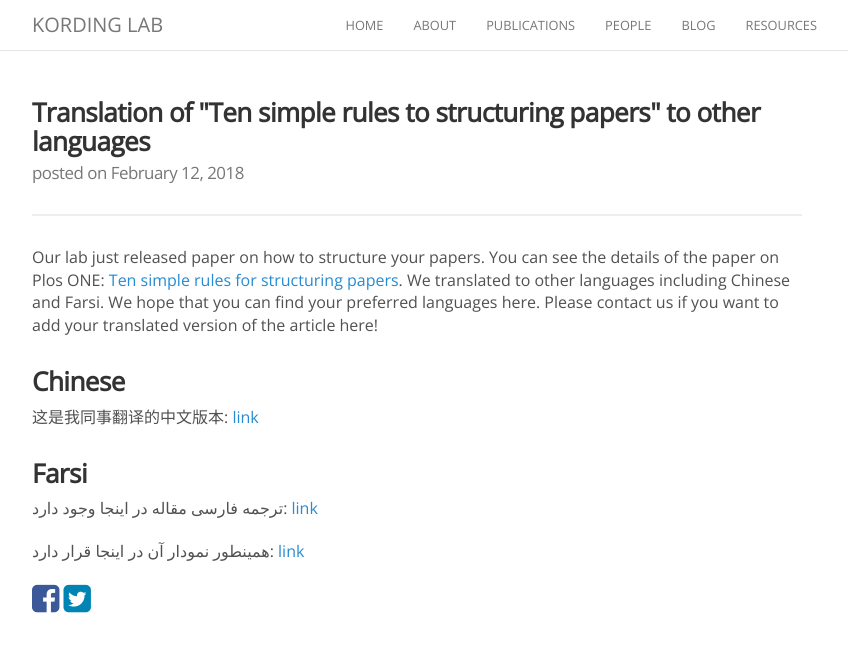
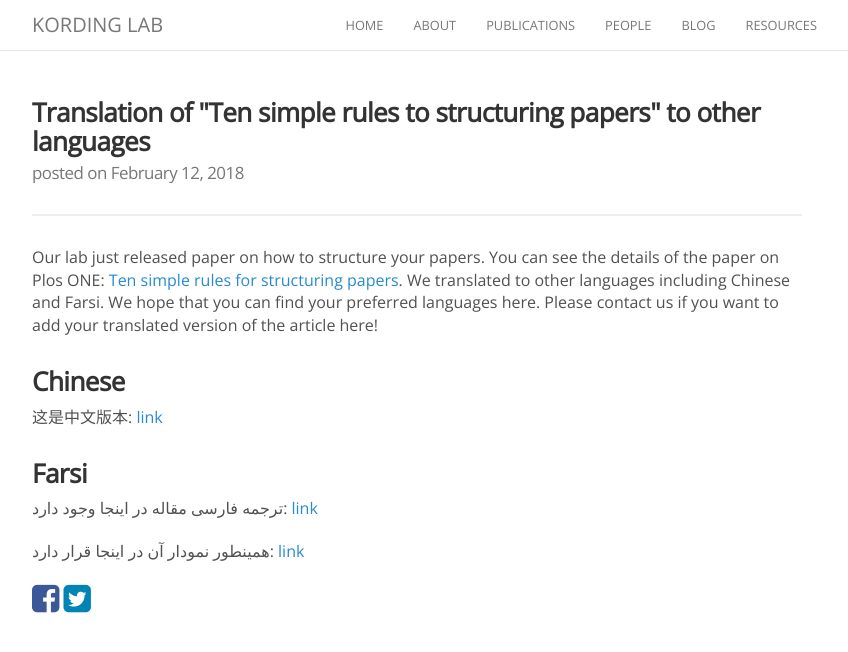
Before and after one commit to KordingLab/KordingLab.github.io, a Jekyll site: the page built from _posts/2018-02-12-ten-simple-rule-translate.md, in a window 1280 px wide. Shown: the top 652 px of the page, without its empty margins (223-1071 px from the left). Built offline with Jekyll 4.4.1, drawn with Linux system fonts in a browser that asks for light colours; nearby versions of some CDN libraries; comment, search, counter and statistics services are not loaded; some of the changed lines change nothing that is shown.

Commit message:
Correcting the Chinese description

```diff
--- a/_posts/2018-02-12-ten-simple-rule-translate.md
+++ b/_posts/2018-02-12-ten-simple-rule-translate.md
@@ -10,7 +10,7 @@ Please contact us if you want to add your translated version of the article here
 
 ### Chinese
 
- 这是我同事翻译的中文版本:
+ 这是中文版本:
  [link](http://kordinglab.com/images/post/ten_simple_rules/chinese.pdf)
 
 ### Farsi
```
